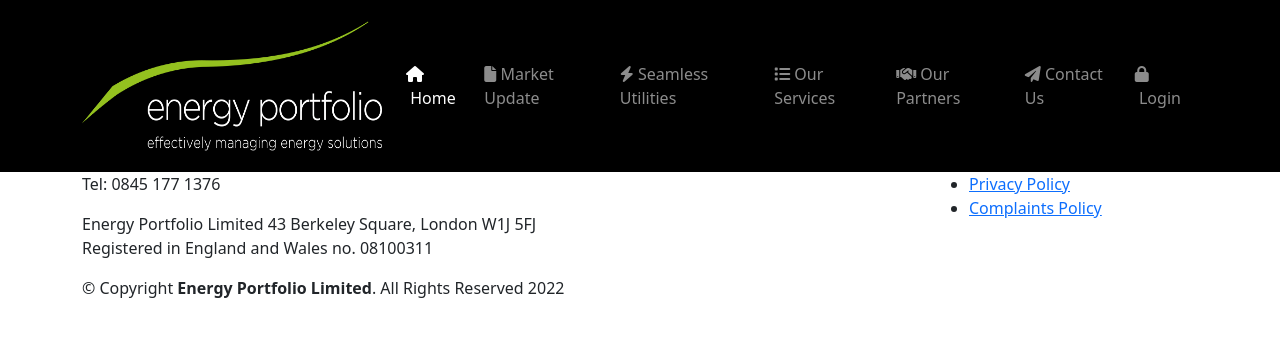
After one commit to watnalldt/ep-crm-project, a Django app: template templates/_partials/base.html in a window 1280 px wide. The commit adds this page. Shown: the top 337 px of the page. Run offline with Django 4.2, Linux system fonts and the light colour scheme; the template is opened without the code that fills it, so the values that code supplies are empty; parts of the project's set-up code (start-up, migrations or seed data) failed here and were passed over; some libraries are stand-ins or nearby versions.

Commit message:
Create template partials

```diff
--- a/templates/_partials/base.html
+++ b/templates/_partials/base.html
@@ -67,7 +67,8 @@
       </div>
     </div>
     <!-- Footer -->
-    {% include '_partials/main_footer.html' %}
+    {% include '_partials/footer/main_footer.html' %}
+
 
 
     <!-- Bootstrap JS -->
--- /dev/null
+++ b/templates/_partials/footer/main_footer.html
@@ -0,0 +1,35 @@
+<!-- Footer -->
+<footer id="footer">
+  <div class="footer-top">
+    <div class="container">
+      <div class="row">
+        <div class="col-md-9">
+          <p>Tel: 0845 177 1376</p>
+          <address>
+            Energy Portfolio Limited
+            43 Berkeley Square, London W1J 5FJ <br>
+            Registered in England and Wales no. 08100311
+          </address>
+        </div>
+        <div class="col-md-3">
+          <ul>
+            <li> <a href="{% url 'pages:privacy_policy' %}">Privacy Policy</a></li>
+            <li> <a href="{% url 'pages:complaints_policy' %}">Complaints Policy</a></li>
+
+
+          </ul>
+        </div>
+
+      </div>
+    </div>
+  </div>
+
+  <div class="container">
+    <div class="copyright">
+      &copy; Copyright <strong>Energy Portfolio Limited</strong>. All Rights Reserved {%now "Y"%}
+    </div>
+  </div>
+
+
+</footer>
+<!-- End Footer -->
--- /dev/null
+++ b/templates/_partials/messages.html
@@ -0,0 +1,8 @@
+{% for message in messages %}
+  <!-- Success Alert -->
+  <div class="alert {{ message.tags }} alert-success alert-dismissible d-flex align-items-center fade show">
+    <i class="fa-solid fa-circle-check"></i>&nbsp;{{ message }}
+    <button type="button" class="btn-close" data-bs-dismiss="alert"></button>
+
+  </div>
+{% endfor %}
--- /dev/null
+++ b/templates/_partials/navigation/main_navigation.html
@@ -0,0 +1,48 @@
+<!-- Main Navigation -->
+{% load static %}
+
+<nav class="navbar navbar-expand-lg py-3 navbar-dark" style="background-color: #000000">
+  <div class="container">
+    <a href="#" class="navbar-brand">
+      <!-- Logo Image -->
+      <img src="{% static 'img/energy-portfolio-logo.png' %}" width="300px" height="130px" alt="Energy Portfolio Logo">
+    </a>
+
+    <button class="navbar-toggler" type="button" data-bs-toggle="collapse" data-bs-target="#navbarSupportedContent"
+      aria-controls="navbarSupportedContent" aria-expanded="false" aria-label="Toggle navigation">
+      <span class="navbar-toggler-icon"></span>
+    </button>
+    <div class="collapse navbar-collapse justify-content-center" id="navbarSupportedContent">
+      <ul class="navbar-nav mb-lg-0 ms-auto">
+        <li class="nav-item">
+          <a class="nav-link active" aria-current="page" href="{% url 'pages:home' %}"><i class="fa-solid fa-house"></i>&nbsp;Home</a>
+        </li>
+        <li class="nav-item">
+          <a class="nav-link"  href="{% url 'pages:market_update' %}"><i class="fa-solid fa-file"></i>&nbsp;Market Update</a>
+        </li>
+        <li class="nav-item">
+          <a class="nav-link" href="{% url 'pages:seamless_utilities' %}"><i class="fa-solid fa-bolt"></i>&nbsp;Seamless Utilities</a>
+        </li>
+        <li class="nav-item">
+          <a class="nav-link" href="#"><i class="fa-solid fa-list"></i>&nbsp;Our Services</a>
+        </li>
+        <li class="nav-item">
+          <a class="nav-link" href="{% url 'pages:partners' %}"><i class="fa-solid fa-handshake"></i>&nbsp;Our Partners</a>
+        </li>
+        <li class="nav-item">
+          <a class="nav-link" href="{% url 'pages:contact_us' %}"><i class="fa-solid fa-paper-plane"></i>&nbsp;Contact Us</a>
+        </li>
+
+
+      </ul>
+      <ul class="navbar-nav ms-auto">
+        <li class="nav-item">
+          <a class="nav-link" href="{% url 'users:login' %}"><i class="fa-solid fa-lock"></i>&nbsp;Login</a>
+        </li>
+      </ul>
+
+    </div>
+  </div>
+  {% block nav-btn %}
+  {% endblock nav-btn %}
+</nav>
```
Also changed, not shown: static/css/style.css (added), static/favicons/favicon.png (added), static/img/Dwellant+Building+Intelligence.png (added), static/img/IRMP+Annual+Seminar+2019.png (added), static/img/arma-partner-logo.png (added), static/img/energy-portfolio-cover.jpg (added), static/img/energy-portfolio-logo.png (added), static/img/homepage-icon-credibility.png (added), static/img/homepage-icon-reduced-energy-usage.png (added), static/img/homepage-icon-saving-time.png (added), static/img/our-energy-partners.png (added), static/img/our_clients.png (added), static/img/seamless-utilities-logo.png (added), static/img/seamless-utilities-ven-diagram.png (added), 1 other file.
